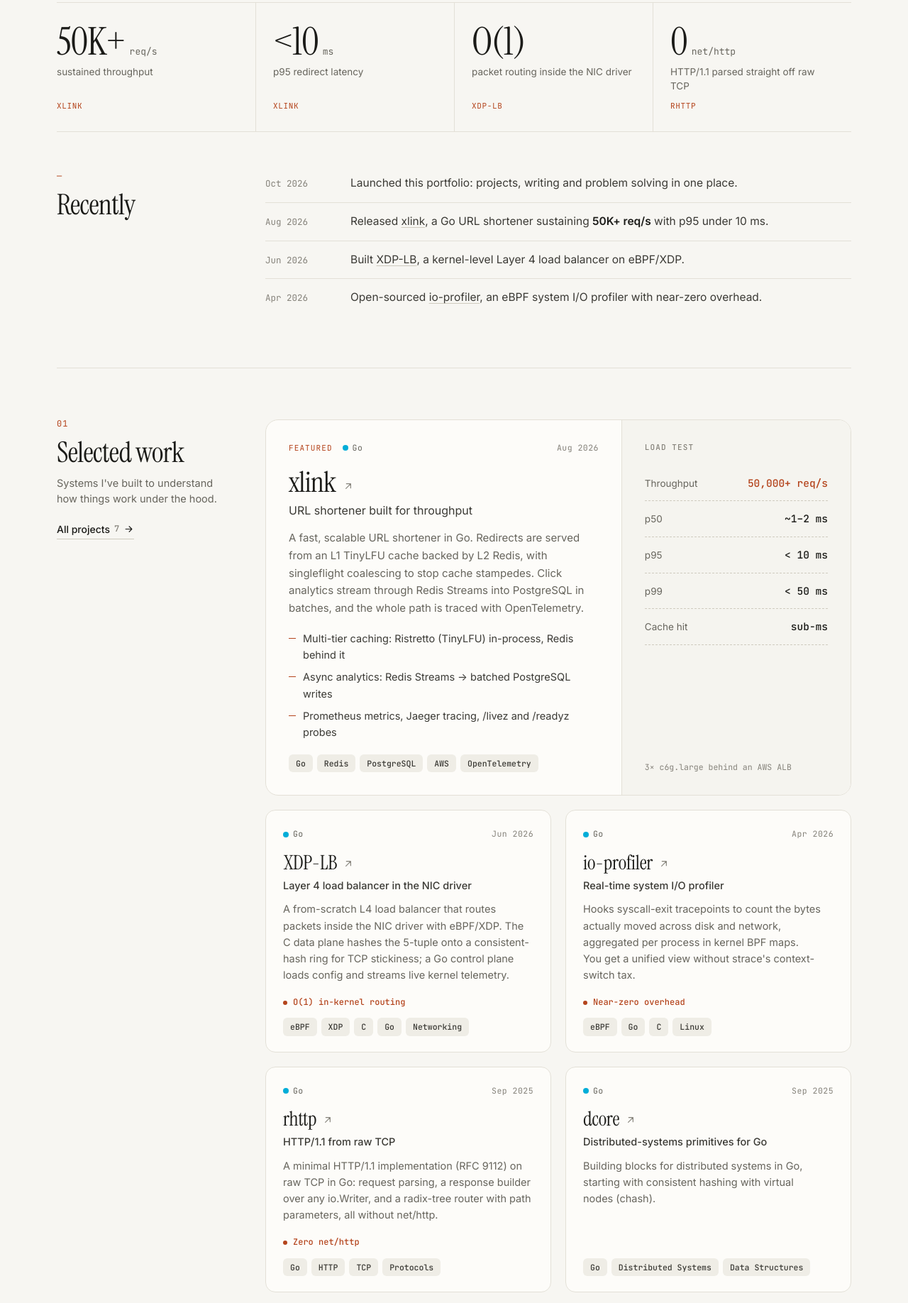
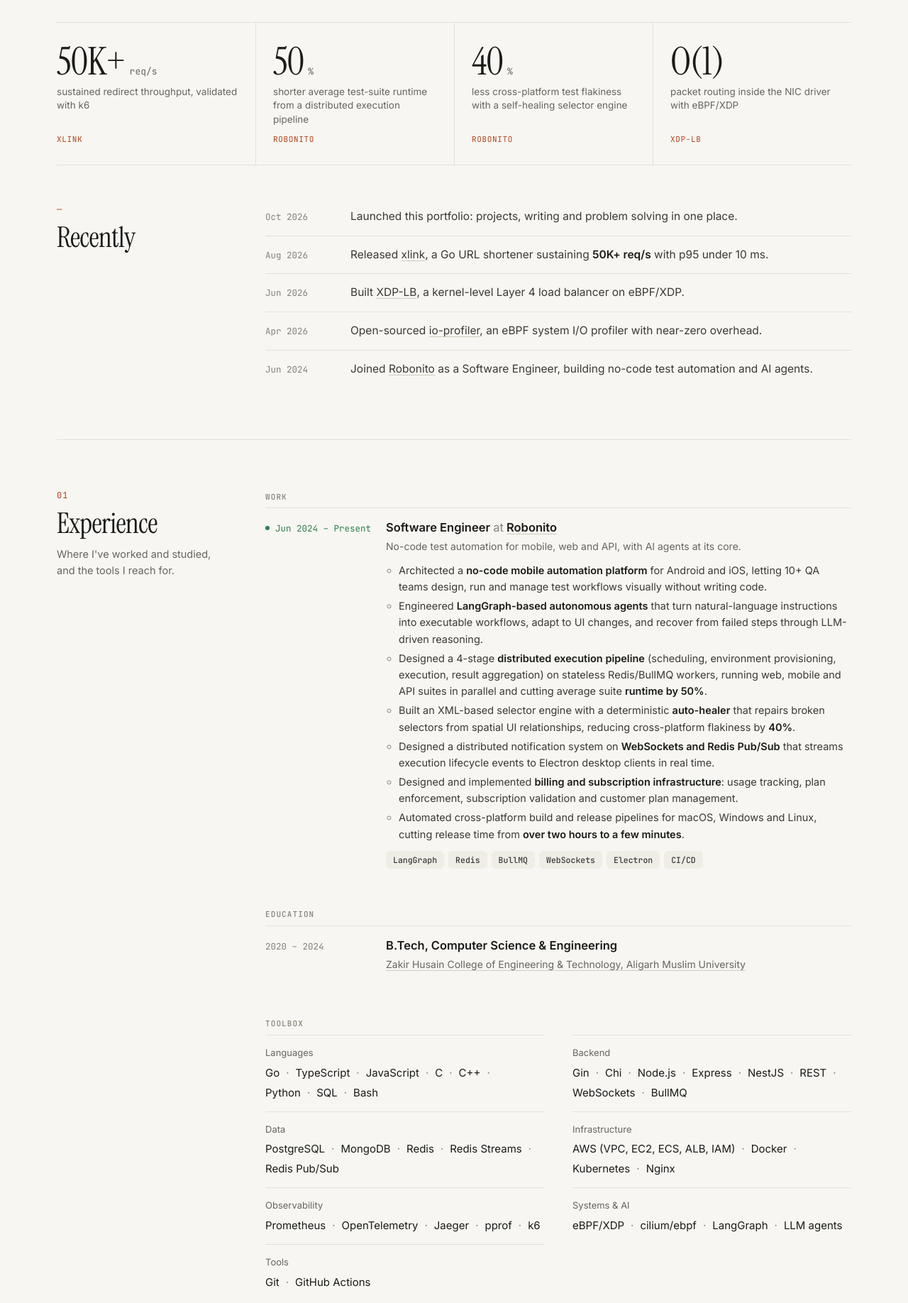
Before and after one commit to mohdrashid9678/mohdrashid9678.github.io, a plain HTML site: page index.html in a window 1280 px wide. Shown: the part 847-2683 px from the top of the page at 71% size. Drawn offline with Linux system fonts and the light colour scheme.

Commit message:
Add résumé content: Robonito experience, education, skills, résumé PDF
- Experience: Software Engineer at Robonito (Jun 2024 – Present) with the
  seven résumé bullets; experience now leads the home page and nav
- Education: B.Tech CSE, ZHCET, Aligarh Muslim University (2020–2024)
- Toolbox expanded from the résumé skills list, laid out in two columns
- Highlights strip now mixes work and project results (50% faster suites,
  40% less flakiness at Robonito; xlink 50K+ req/s; XDP-LB O(1))
- xlink and XDP-LB descriptions updated with résumé details
- Résumé download (hero + contact) serving a copy of the PDF with the
  phone number removed
- Fix date column width so 'Jun 2024 – Present' no longer overlaps

Co-Authored-By: Claude Opus 5.5 <noreply@anthropic.com>
Claude-Session: https://claude.ai/code/session_01LeuuXFcYF9UsMAk4TF5w7M

```diff
--- a/assets/css/style.css
+++ b/assets/css/style.css
@@ -426,12 +426,12 @@ button.tag[aria-pressed="true"] span { color: color-mix(in srgb, var(--bg) 65%,
 .metric::before { content: ""; width: 6px; height: 6px; border-radius: 50%; background: currentColor; }
 
 /* ------------------------------------------------- EXPERIENCE / LISTS */
-.split { display: grid; grid-template-columns: minmax(0, 1.3fr) minmax(0, 1fr); gap: 56px; }
+.split { display: grid; grid-template-columns: minmax(0, 1fr); gap: 48px; }
 .split .list-label ~ .list-label { margin-top: 40px; }
 
 .entries { list-style: none; margin: 0; padding: 0; }
-.entry { display: grid; grid-template-columns: 110px minmax(0, 1fr); gap: 20px; padding: 16px 0; border-top: 1px solid var(--rule); }
-.entry:has(.badge) { grid-template-columns: 110px minmax(0, 1fr) auto; }
+.entry { display: grid; grid-template-columns: 150px minmax(0, 1fr); gap: 20px; padding: 16px 0; border-top: 1px solid var(--rule); }
+.entry:has(.badge) { grid-template-columns: 150px minmax(0, 1fr) auto; }
 .entry-when { font-family: var(--mono); font-size: 12.5px; color: var(--faint); padding-top: 3px; white-space: nowrap; }
 .entry.current .entry-when { color: var(--ok); }
 .entry.current .entry-when::before { content: ""; display: inline-block; width: 6px; height: 6px; margin-right: 8px; border-radius: 50%; background: currentColor; vertical-align: 2px; }
@@ -440,12 +440,14 @@ button.tag[aria-pressed="true"] span { color: color-mix(in srgb, var(--bg) 65%,
 .entry .org a { text-decoration: underline; text-underline-offset: 3px; text-decoration-thickness: 1px; text-decoration-color: var(--rule-strong); }
 .entry .org a:hover { color: var(--accent); text-decoration-color: var(--accent); }
 .entry-sub { margin: 4px 0 0; font-size: 14px; color: var(--muted); }
+.entry-sub a { text-decoration: underline; text-underline-offset: 3px; text-decoration-thickness: 1px; text-decoration-color: var(--rule-strong); }
+.entry-sub a:hover { color: var(--accent); text-decoration-color: var(--accent); }
 .entry-points { margin: 10px 0 12px; padding-left: 18px; color: var(--ink-2); font-size: 14.5px; }
 .entry-points li { margin: 4px 0; }
 .entry-points li::marker { color: var(--faint); }
 .entry .tags { margin-top: 10px; }
 
-.toolbox { margin: 0; }
+.toolbox { margin: 0; display: grid; grid-template-columns: repeat(2, minmax(0, 1fr)); column-gap: 40px; }
 .toolbox > div { padding: 14px 0; border-top: 1px solid var(--rule); }
 .toolbox dt { margin-bottom: 6px; font-size: 13px; color: var(--muted); }
 .toolbox dd { margin: 0; display: flex; flex-wrap: wrap; gap: 4px 0; }
@@ -643,7 +645,7 @@ button.tag[aria-pressed="true"] span { color: color-mix(in srgb, var(--bg) 65%,
   .stats-strip li:nth-child(n + 3) { border-top: 1px solid var(--rule); }
   .feature { grid-template-columns: 1fr; }
   .feature-stats { border-left: 0; border-top: 1px solid var(--rule); border-radius: 0 0 18px 18px; }
-  .split { grid-template-columns: 1fr; gap: 40px; }
+  .split { gap: 40px; }
 }
 
 @media (max-width: 760px) {
@@ -686,6 +688,7 @@ button.tag[aria-pressed="true"] span { color: color-mix(in srgb, var(--bg) 65%,
   .feature h3 { font-size: 34px; }
   .card { padding: 22px 20px 20px; }
   .cp-grid { grid-template-columns: 1fr; }
+  .toolbox { grid-template-columns: 1fr; }
   .updates li, .entry, .entry:has(.badge) { grid-template-columns: 1fr; gap: 4px; }
   .entry .badge { justify-self: start; margin-top: 6px; }
   .contact-card { padding: 64px 0 72px; }
--- a/assets/js/data.js
+++ b/assets/js/data.js
@@ -26,7 +26,7 @@ window.PORTFOLIO = {
     location: "Aligarh, India",
     // Drop a square photo at assets/img/profile.jpg and point `photo` at it to override.
     photo: "https://avatars.githubusercontent.com/u/174307556?v=4&s=400",
-    resume: "", // TODO: e.g. "assets/Mohd_Rashid_Resume.pdf" (leave "" to hide)
+    resume: "assets/Mohd_Rashid_Resume.pdf", // leave "" to hide the résumé buttons
     // Shown as a small "open to" note in the hero. Set to "" to hide.
     openTo: "Backend, Platform, Distributed Systems & AI Engineering roles",
     // Large opening line under the name.
@@ -34,21 +34,22 @@ window.PORTFOLIO = {
     // Body paragraphs (HTML allowed).
     intro: [
       "I'm a software engineer focused on <strong>backend engineering, distributed systems and AI agents</strong>. Day to day I build scalable, observable services with <strong>Go, TypeScript, PostgreSQL, Redis and AWS</strong>, and I go to first principles with <strong>C and eBPF/XDP</strong> when I want to know what the machine is actually doing.",
-      "Lately I've been engineering autonomous LLM agents that plan, use tools and act reliably in production, writing deep-dives on Substack, and practising competitive programming.",
+      "At <strong>Robonito</strong> I architected a no-code mobile automation platform for Android and iOS, and built the <strong>LangGraph agents</strong> behind it that turn plain-English instructions into test workflows and recover from failed steps on their own. Outside work I write deep-dives on Substack and practise competitive programming.",
     ],
   },
 
   /* ------------------------------------------------------- HIGHLIGHTS */
-  // The numbers strip under the hero. Each one should be backed by a project.
+  // The numbers strip under the hero. Each one should be backed by real work.
   highlights: [
-    { value: "50K+", unit: "req/s", label: "sustained throughput", source: "xlink" },
-    { value: "<10", unit: "ms", label: "p95 redirect latency", source: "xlink" },
-    { value: "O(1)", unit: "", label: "packet routing inside the NIC driver", source: "XDP-LB" },
-    { value: "0", unit: "net/http", label: "HTTP/1.1 parsed straight off raw TCP", source: "rhttp" },
+    { value: "50K+", unit: "req/s", label: "sustained redirect throughput, validated with k6", source: "xlink" },
+    { value: "50", unit: "%", label: "shorter average test-suite runtime from a distributed execution pipeline", source: "Robonito" },
+    { value: "40", unit: "%", label: "less cross-platform test flakiness with a self-healing selector engine", source: "Robonito" },
+    { value: "O(1)", unit: "", label: "packet routing inside the NIC driver with eBPF/XDP", source: "XDP-LB" },
   ],
 
   /* --------------------------------------------------------- UPDATES */
   updates: [
+    { date: "2024-06", text: 'Joined <a href="https://robonito.com" target="_blank" rel="noopener">Robonito</a> as a Software Engineer, building no-code test automation and AI agents.' },
     { date: "2026-10", text: "Launched this portfolio: projects, writing and problem solving in one place." },
     { date: "2026-08", text: 'Released <a href="https://github.com/mohdrashid9678/xlink" target="_blank" rel="noopener">xlink</a>, a Go URL shortener sustaining <strong>50K+ req/s</strong> with p95 under 10 ms.' },
     { date: "2026-06", text: 'Built <a href="https://github.com/mohdrashid9678/xdb-lb" target="_blank" rel="noopener">XDP-LB</a>, a kernel-level Layer 4 load balancer on eBPF/XDP.' },
@@ -63,13 +64,19 @@ window.PORTFOLIO = {
       company: "Robonito",
       url: "https://robonito.com",
       location: "",
-      start: "", // TODO: e.g. "2024-07"
+      start: "2024-06",
       end: "",
+      summary: "No-code test automation for mobile, web and API, with AI agents at its core.",
       points: [
-        // TODO: 2–3 bullets on what you built and its impact, e.g.
-        // "Designed … that cut p95 latency from X to Y."
+        "Architected a <strong>no-code mobile automation platform</strong> for Android and iOS, letting 10+ QA teams design, run and manage test workflows visually without writing code.",
+        "Engineered <strong>LangGraph-based autonomous agents</strong> that turn natural-language instructions into executable workflows, adapt to UI changes, and recover from failed steps through LLM-driven reasoning.",
+        "Designed a 4-stage <strong>distributed execution pipeline</strong> (scheduling, environment provisioning, execution, result aggregation) on stateless Redis/BullMQ workers, running web, mobile and API suites in parallel and cutting average suite <strong>runtime by 50%</strong>.",
+        "Built an XML-based selector engine with a deterministic <strong>auto-healer</strong> that repairs broken selectors from spatial UI relationships, reducing cross-platform flakiness by <strong>40%</strong>.",
+        "Designed a distributed notification system on <strong>WebSockets and Redis Pub/Sub</strong> that streams execution lifecycle events to Electron desktop clients in real time.",
+        "Designed and implemented <strong>billing and subscription infrastructure</strong>: usage tracking, plan enforcement, subscription validation and customer plan management.",
+        "Automated cross-platform build and release pipelines for macOS, Windows and Linux, cutting release time from <strong>over two hours to a few minutes</strong>.",
       ],
-      tags: [],
+      tags: ["LangGraph", "Redis", "BullMQ", "WebSockets", "Electron", "CI/CD"],
     },
   ],
 
@@ -77,8 +84,8 @@ window.PORTFOLIO = {
   education: [
     {
       degree: "B.Tech, Computer Science & Engineering",
-      school: "", // TODO: your university
-      url: "",
+      school: "Zakir Husain College of Engineering & Technology, Aligarh Muslim University",
+      url: "https://www.amu.ac.in/",
       start: "2020",
       end: "2024",
       details: "",
@@ -87,12 +94,13 @@ window.PORTFOLIO = {
 
   /* --------------------------------------------------------- TOOLBOX */
   skills: [
-    { group: "Languages", items: ["Go", "TypeScript", "C", "C++"] },
-    { group: "Data", items: ["PostgreSQL", "Redis", "Redis Streams"] },
-    { group: "Infrastructure", items: ["AWS", "Docker", "Nginx", "Linux"] },
-    { group: "Observability", items: ["Prometheus", "OpenTelemetry", "Grafana", "Jaeger"] },
-    { group: "Systems", items: ["eBPF", "XDP", "TCP/IP", "HTTP/1.1"] },
-    { group: "AI", items: ["LLM agents", "Tool use", "Evals"] },
+    { group: "Languages", items: ["Go", "TypeScript", "JavaScript", "C", "C++", "Python", "SQL", "Bash"] },
+    { group: "Backend", items: ["Gin", "Chi", "Node.js", "Express", "NestJS", "REST", "WebSockets", "BullMQ"] },
+    { group: "Data", items: ["PostgreSQL", "MongoDB", "Redis", "Redis Streams", "Redis Pub/Sub"] },
+    { group: "Infrastructure", items: ["AWS (VPC, EC2, ECS, ALB, IAM)", "Docker", "Kubernetes", "Nginx"] },
+    { group: "Observability", items: ["Prometheus", "OpenTelemetry", "Jaeger", "pprof", "k6"] },
+    { group: "Systems & AI", items: ["eBPF/XDP", "cilium/ebpf", "LangGraph", "LLM agents"] },
+    { group: "Tools", items: ["Git", "GitHub Actions"] },
   ],
 
   /* -------------------------------------------------------- PROJECTS */
@@ -104,11 +112,12 @@ window.PORTFOLIO = {
       title: "xlink",
       tagline: "URL shortener built for throughput",
       description:
-        "A fast, scalable URL shortener in Go. Redirects are served from an L1 TinyLFU cache backed by L2 Redis, with singleflight coalescing to stop cache stampedes. Click analytics stream through Redis Streams into PostgreSQL in batches, and the whole path is traced with OpenTelemetry.",
+        "A URL shortener and clickstream analytics engine in Go. Redirects are served from an in-memory TinyLFU cache backed by Redis, with singleflight to stop stampedes. Clicks flow through Redis Streams into PostgreSQL in batches, so analytics never add latency to a redirect.",
       highlights: [
-        "Multi-tier caching: Ristretto (TinyLFU) in-process, Redis behind it",
-        "Async analytics: Redis Streams → batched PostgreSQL writes",
-        "Prometheus metrics, Jaeger tracing, /livez and /readyz probes",
+        "Two-tier caching (TinyLFU + Redis) with Redis Pub/Sub cross-instance invalidation",
+        "Async clickstream: Redis Streams → batch bulk-inserts into PostgreSQL",
+        "Prometheus RED metrics, Jaeger tracing, pprof and deep /readyz probes",
+        "Multi-AZ AWS: private subnets, NAT egress, ALB, Nginx pooling and kernel socket tuning",
       ],
       stats: [
         { label: "Throughput", value: "50,000+ req/s" },
@@ -117,7 +126,7 @@ window.PORTFOLIO = {
         { label: "p99", value: "< 50 ms" },
         { label: "Cache hit", value: "sub-ms" },
       ],
-      statsNote: "3× c6g.large behind an AWS ALB",
+      statsNote: "k6 · 3× c6g.large behind an AWS ALB",
       metric: "50K+ req/s · p95 < 10 ms",
       language: "Go",
       tags: ["Go", "Redis", "PostgreSQL", "AWS", "OpenTelemetry"],
@@ -129,7 +138,7 @@ window.PORTFOLIO = {
       title: "XDP-LB",
       tagline: "Layer 4 load balancer in the NIC driver",
       description:
-        "A from-scratch L4 load balancer that routes packets inside the NIC driver with eBPF/XDP. The C data plane hashes the 5-tuple onto a consistent-hash ring for TCP stickiness; a Go control plane loads config and streams live kernel telemetry.",
+        "A from-scratch L4 load balancer that routes packets inside the NIC driver with eBPF/XDP, bypassing the kernel network stack. The C data plane hashes the 5-tuple onto a consistent-hash ring for TCP stickiness; a Go control plane (cilium/ebpf) detects interfaces, orchestrates backends and polls kernel telemetry lock-free from BPF array maps.",
       metric: "O(1) in-kernel routing",
       language: "Go",
       tags: ["eBPF", "XDP", "C", "Go", "Networking"],
--- a/assets/js/main.js
+++ b/assets/js/main.js
@@ -96,8 +96,8 @@
     const el = $("#site-header");
     if (!el) return;
     const nav = [
+      ["Experience", "experience"],
       ["Work", "projects"],
-      ["Experience", "experience"],
       ["Writing", "writing"],
       D.hackathons?.length ? ["Hackathons", "hackathons"] : null,
       ["Contact", "contact"],
@@ -219,7 +219,7 @@
         <span class="entry-when">${range(x.start, x.end)}</span>
         <div class="entry-body">
           <h3>${esc(x.role)} <span class="at">at</span> <span class="org">${org}</span></h3>
-          ${x.location ? `<p class="entry-sub">${esc(x.location)}</p>` : ""}
+          ${x.summary || x.location ? `<p class="entry-sub">${[x.summary, x.location].filter(Boolean).map(esc).join(" · ")}</p>` : ""}
           ${points.length ? `<ul class="entry-points">${points.map((pt) => `<li>${pt}</li>`).join("")}</ul>` : ""}
           ${tagList(x.tags)}
         </div>
@@ -230,7 +230,8 @@
       return `<li class="entry edu reveal">
         <span class="entry-when">${esc(e.start)} – ${esc(e.end)}</span>
         <div class="entry-body">
-          <h3>${esc(e.degree)}${school ? ` <span class="at">·</span> <span class="org">${school}</span>` : ""}</h3>
+          <h3>${esc(e.degree)}</h3>
+          ${school ? `<p class="entry-sub">${school}</p>` : ""}
           ${e.details ? `<p class="entry-sub">${esc(e.details)}</p>` : ""}
         </div>
       </li>`;
@@ -404,6 +405,7 @@
       }
       <ul class="contact-links">
         ${others.map((l) => `<li><a href="${esc(l.url)}"${ext(l.url)} id="contact-${l.id}">${ICONS[l.id] || ""}<span>${esc(l.label)}</span><small>${esc(l.handle)}</small></a></li>`).join("")}
+        ${D.profile.resume ? `<li><a href="${esc(D.profile.resume)}" id="contact-resume" download>${ICONS.download}<span>Résumé</span><small>PDF</small></a></li>` : ""}
       </ul>`;
 
     const btn = $("#copy-email");
--- a/index.html
+++ b/index.html
@@ -4,7 +4,7 @@
   <meta charset="utf-8">
   <meta name="viewport" content="width=device-width, initial-scale=1">
   <title>Mohd Rashid — Software Engineer · Backend, Distributed Systems & AI Agents</title>
-  <meta name="description" content="Mohd Rashid — software engineer at Robonito building backend and distributed systems in Go, kernel-level networking with eBPF/XDP, and AI agents. Projects, writing and experience.">
+  <meta name="description" content="Mohd Rashid — software engineer at Robonito building no-code test automation, LangGraph AI agents and distributed systems in Go, plus kernel-level networking with eBPF/XDP.">
   <meta name="author" content="Mohd Rashid">
   <meta name="theme-color" content="#f7f6f2">
   <link rel="canonical" href="https://mohdrashid9678.github.io/">
@@ -32,6 +32,7 @@
       "@type": "Person",
       "name": "Mohd Rashid",
       "jobTitle": "Software Engineer",
+      "alumniOf": { "@type": "CollegeOrUniversity", "name": "Aligarh Muslim University" },
       "worksFor": { "@type": "Organization", "name": "Robonito" },
       "address": { "@type": "PostalAddress", "addressLocality": "Aligarh", "addressCountry": "IN" },
       "url": "https://mohdrashid9678.github.io/",
@@ -73,17 +74,6 @@
         <div class="section-body"><ol class="updates" id="updates-list"></ol></div>
       </section>
 
-      <!-- Projects -->
-      <section class="section" id="projects" aria-labelledby="projects-title">
-        <header class="section-head">
-          <h2 id="projects-title">Selected work</h2>
-          <p class="section-sub">Systems I've built to understand how things work under the hood.</p>
-          <a class="view-all" id="projects-all" href="projects.html">All projects <span class="count"></span>
-            <svg viewBox="0 0 24 24" fill="none" stroke="currentColor" stroke-width="1.75" stroke-linecap="round" stroke-linejoin="round" aria-hidden="true"><path d="M5 12h14M13 6l6 6-6 6"/></svg></a>
-        </header>
-        <div class="section-body" id="projects-grid"></div>
-      </section>
-
       <!-- Experience -->
       <section class="section" id="experience" aria-labelledby="experience-title">
         <header class="section-head">
@@ -94,6 +84,17 @@
           <div id="experience-list"></div>
           <div id="skills"></div>
         </div>
+      </section>
+
+      <!-- Projects -->
+      <section class="section" id="projects" aria-labelledby="projects-title">
+        <header class="section-head">
+          <h2 id="projects-title">Selected work</h2>
+          <p class="section-sub">Systems I've built to understand how things work under the hood.</p>
+          <a class="view-all" id="projects-all" href="projects.html">All projects <span class="count"></span>
+            <svg viewBox="0 0 24 24" fill="none" stroke="currentColor" stroke-width="1.75" stroke-linecap="round" stroke-linejoin="round" aria-hidden="true"><path d="M5 12h14M13 6l6 6-6 6"/></svg></a>
+        </header>
+        <div class="section-body" id="projects-grid"></div>
       </section>
 
       <!-- Writing -->
```
Also changed, not shown: 1 other file.
